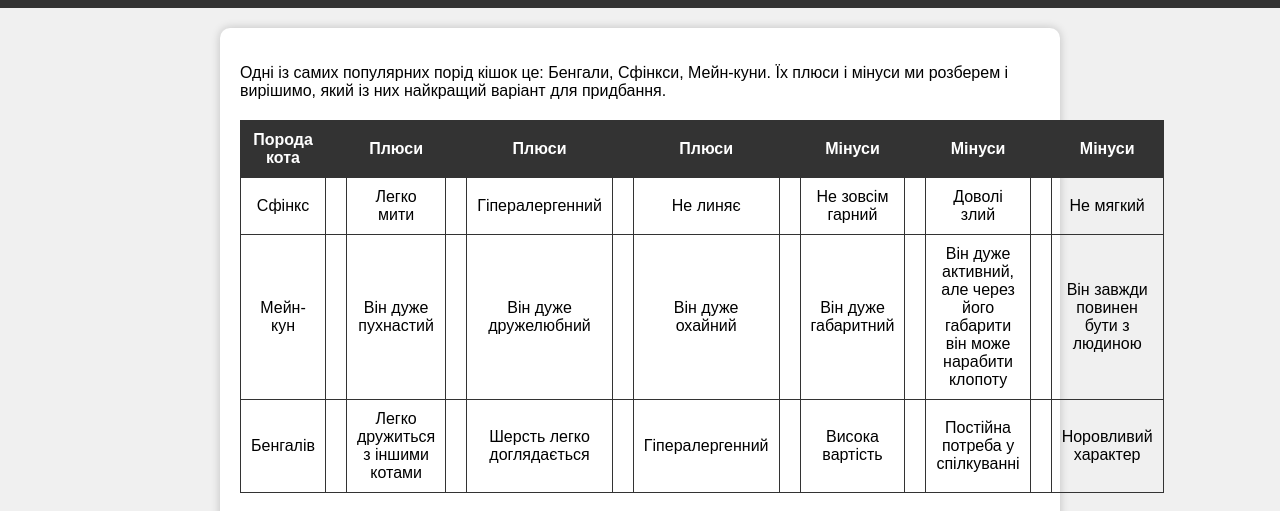
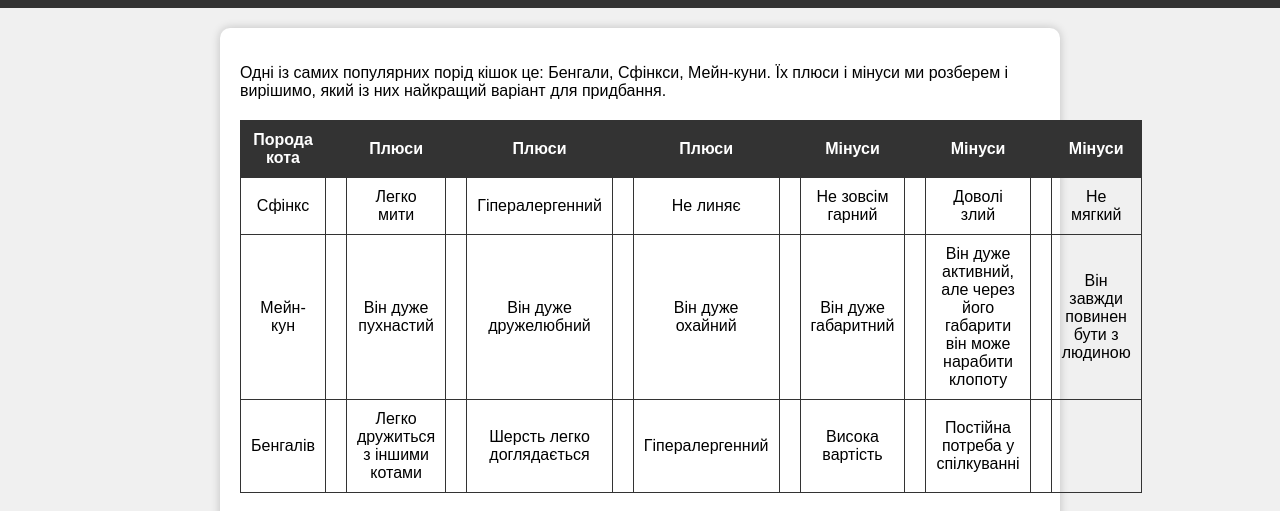
Before and after one commit to maksim464/maksim464, a plain HTML site: page index.html in a window 1280 px wide. Shown: the part 236-747 px from the top of the page. Drawn offline with Linux system fonts and the light colour scheme.

Commit message:
Update index.html

```diff
--- a/index.html
+++ b/index.html
@@ -137,7 +137,7 @@
                 <td></td>
                 <td>Постійна потреба у спілкуванні</td>
                 <td></td>
-                <td>Норовливий характер</td>
+                <td></td>
             </tr>
         </table>
         <img src="https://upload.wikimedia.org/wikipedia/commons/e/e3/Hermitage_cat.jpeg" height="500px" width="700px">
```
